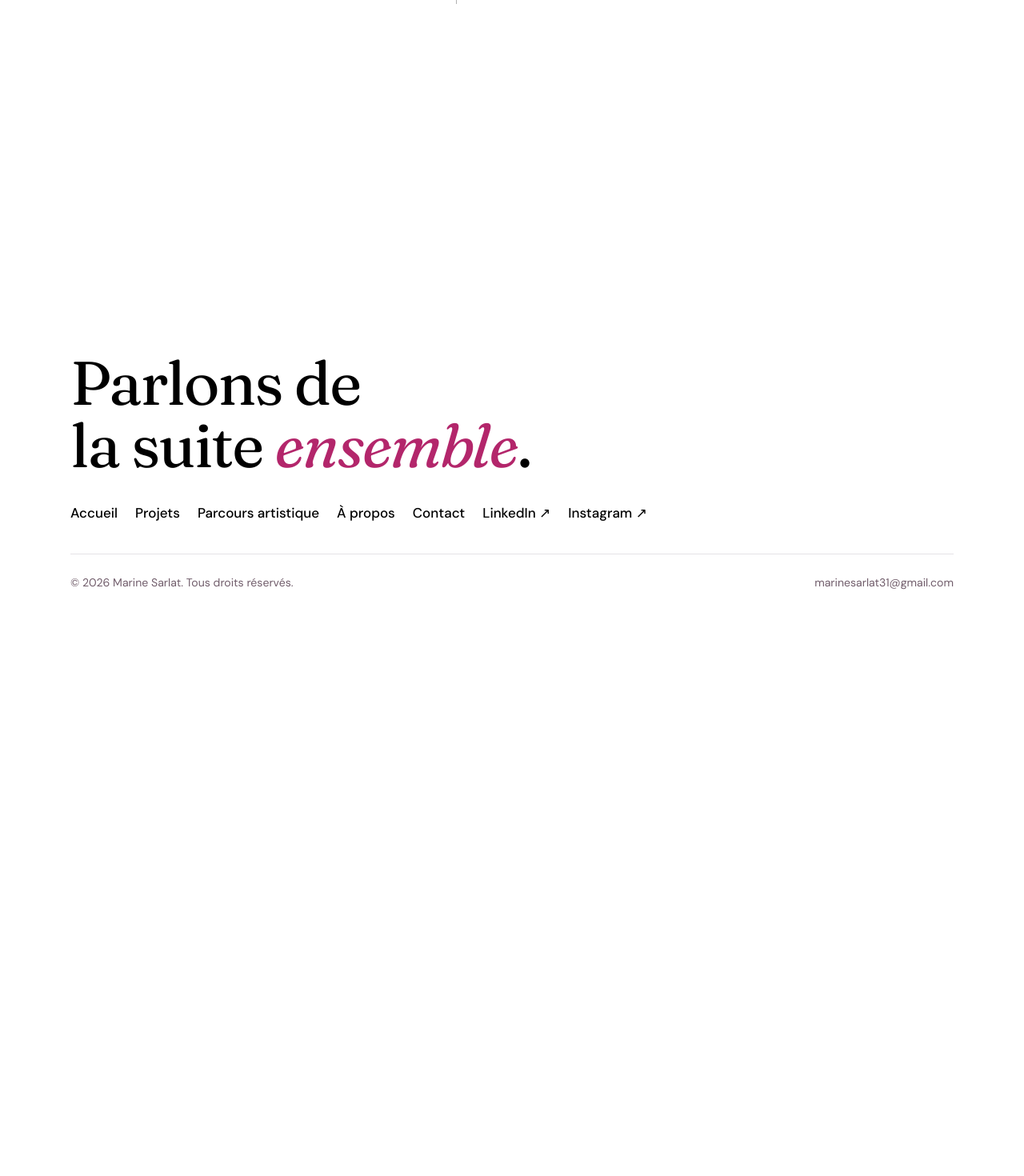
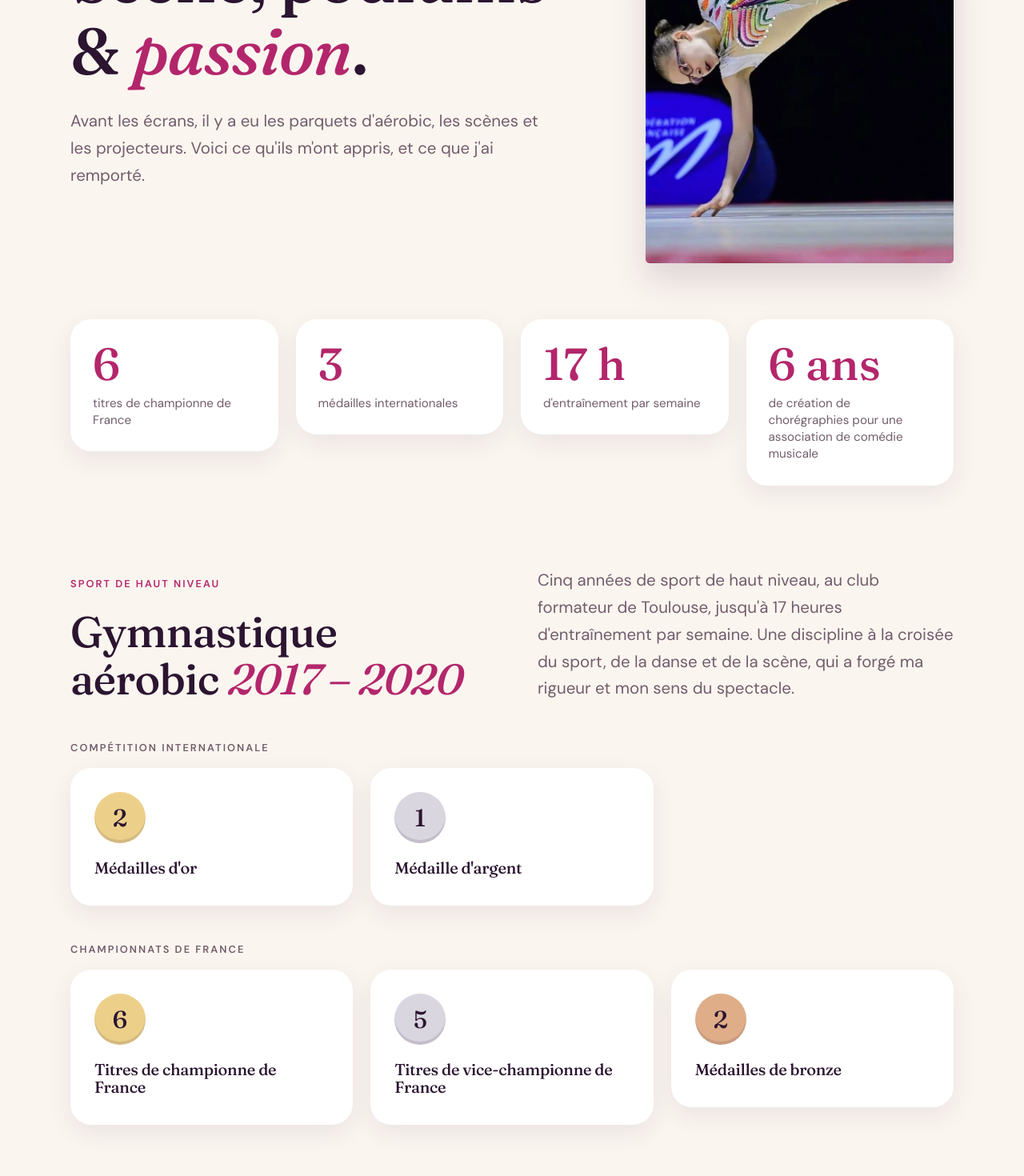
Before and after one commit to MarineSarlat/Portfolio, a Next.js app: page /parcours-artistique in a window 1280 px wide. Before the commit this address had no page. Shown: the part 420-1890 px from the top of the page at 80% size. Before the commit the page ends 1196 px from the top, so only its background shows below. Built offline with nearby package versions, Linux system fonts and the light colour scheme.

Commit message:
ajout page chore et aero

```diff
--- a/app/globals.css
+++ b/app/globals.css
@@ -1134,3 +1134,27 @@ em {
 @media (max-width: 480px) {
   .stats-row { grid-template-columns: 1fr; }
 }
+
+
+/* Médailles rangées par lignes (international / France) */
+.medals {
+  grid-template-columns: repeat(3, minmax(0, 1fr));
+}
+.medal-group + .medal-group {
+  margin-top: 48px;
+}
+.medal-group-title {
+  font-family: var(--font-body);
+  font-size: 0.8rem;
+  font-weight: 600;
+  letter-spacing: 0.16em;
+  text-transform: uppercase;
+  color: var(--ink-soft);
+  margin-bottom: 18px;
+}
+@media (max-width: 900px) {
+  .medals { grid-template-columns: repeat(2, minmax(0, 1fr)); }
+}
+@media (max-width: 560px) {
+  .medals { grid-template-columns: 1fr; }
+}
--- a/app/Parcours artistique/page.js
+++ b/app/parcours-artistique/page.js
@@ -11,15 +11,24 @@ export default function DistinctionsPage() {
   return (
     <>
             <section className="page-hero">
-        <div className="container">
+        <div className="container hero-grid">
+          <div>
             <span className="eyebrow">Palmarès</span>
             <h1 className="title-xl">
-            Scène, podiums &amp; <em>passion</em>.
+              Scène, podiums
+              <br />
+              &amp; <em>passion</em>.
             </h1>
             <p className="lead" style={{ marginTop: 26 }}>
-            Avant les écrans, il y a eu les tatamis, les plateaux et les projecteurs. Voici ce
-            qu'ils m'ont appris, et ce que j'en ai rapporté.
+              Avant les écrans, il y a eu les parquets d'aérobic, les scènes et les projecteurs. Voici ce
+              qu'ils m'ont appris, et ce que j'ai remporté.
             </p>
+          </div>
+
+          <div className="arch arch-empty">
+            <img src="/scene.png" alt="Marine Sarlat sur scène" />
+
+          </div>
         </div>
       </section>
 
@@ -48,20 +57,26 @@ export default function DistinctionsPage() {
               </h2>
             </div>
             <p className="lead">
-              <strong style={{ color: "var(--ink)" }}>{sport.place}.</strong> {sport.text}
+              <strong style={{ color: "var(--ink)" }}>{sport.place}</strong> {sport.text}
             </p>
           </Reveal>
+            {sport.groups.map((g) => (
+                  <div className="medal-group" key={g.title}>
+                    <Reveal>
+                      <h3 className="medal-group-title">{g.title}</h3>
+                    </Reveal>
                     <div className="medals">
-            {sport.medals.map((m, i) => (
+                      {g.medals.map((m, i) => (
                         <Reveal key={m.label} delay={i * 70}>
                           <div className="medal">
                             <span className={`medal-disc tone-${m.tone}`}>{m.count}</span>
                             <h3>{m.label}</h3>
-                  {m.detail && <p>{m.detail}</p>}
                           </div>
                         </Reveal>
                       ))}
                     </div>
+                  </div>
+                ))}
         </div>
       </section>
 
--- a/data/distinctions.js
+++ b/data/distinctions.js
@@ -6,21 +6,30 @@ export const stats = [
   { value: "6", label: "titres de championne de France" },
   { value: "3", label: "médailles internationales" },
   { value: "17 h", label: "d'entraînement par semaine" },
-  { value: "6 ans", label: "de chorégraphie en association" },
+  { value: "6 ans", label: "de création de chorégraphies pour une association de comédie musicale" },
 ];
 
 // Palmarès sportif. tone : gold | silver | bronze | rose | lilac
 export const sport = {
   title: "Gymnastique aérobic",
-  place: "Club formateur de Toulouse",
   period: "2017 – 2020",
-  text: "Cinq années de sport de haut niveau, jusqu'à 17 heures d'entraînement par semaine. Une discipline à la croisée du sport, de la danse et de la scène, qui a forgé ma rigueur et mon sens du spectacle.",
-  medals: [
-    { count: 2, label: "Médailles d'or", detail: "Compétition internationale", tone: "gold" },
-    { count: 1, label: "Médaille d'argent", detail: "Compétition internationale", tone: "silver" },
-    { count: 6, label: "Titres de championne de France", detail: "", tone: "rose" },
-    { count: 5, label: "Titres de vice-championne de France", detail: "", tone: "lilac" },
-    { count: 2, label: "Médailles de bronze", detail: "", tone: "bronze" },
+  text: "Cinq années de sport de haut niveau, au club formateur de Toulouse, jusqu'à 17 heures d'entraînement par semaine. Une discipline à la croisée du sport, de la danse et de la scène, qui a forgé ma rigueur et mon sens du spectacle.",
+   groups: [
+    {
+      title: "Compétition internationale",
+      medals: [
+        { count: 2, label: "Médailles d'or", tone: "gold" },
+        { count: 1, label: "Médaille d'argent", tone: "silver" },
+      ],
+    },
+    {
+      title: "Championnats de France",
+      medals: [
+        { count: 6, label: "Titres de championne de France", tone: "gold" },
+        { count: 5, label: "Titres de vice-championne de France", tone: "silver" },
+        { count: 2, label: "Médailles de bronze", tone: "bronze" },
+      ],
+    },
   ],
 };
 
```
Also changed, not shown: public/scene.png (added). Lines whose indentation alone changed are shown as unchanged.
